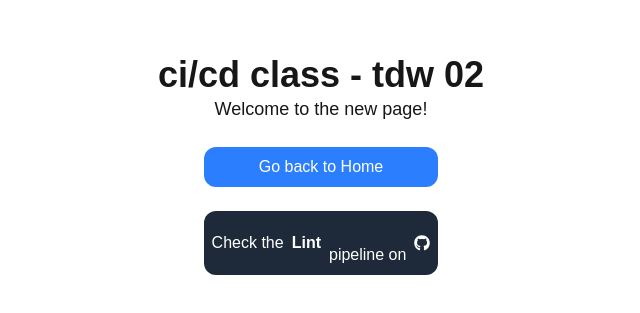
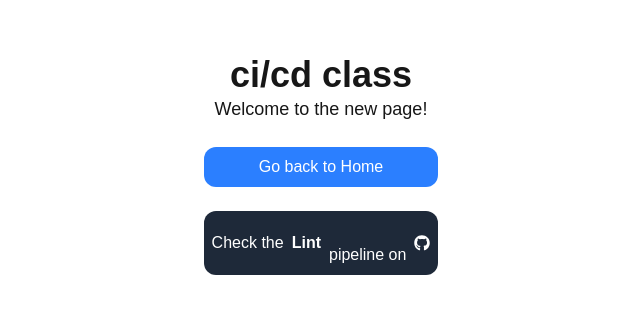
Before and after one commit to TDW-2025/daniel-madureira, a Next.js app: page /new-page in a window 1280 px wide. Shown: the part 231-544 px from the top of the page, without its empty margins (319-959 px from the left). Built offline with nearby package versions, Linux system fonts and the light colour scheme.

Commit message:
Refactor heading and formatting in NewPage component

```diff
--- a/src/pages/new-page.tsx
+++ b/src/pages/new-page.tsx
@@ -6,9 +6,9 @@ import { FaGithub } from "react-icons/fa";
 export default function NewPage() {
   return (
     <div className="flex flex-col justify-center items-center h-screen">
-      <h1 className="text-center text-4xl font-bold">ci/cd class - tdw 02</h1>
+      <h1 className="text-center text-4xl font-bold">ci/cd class</h1>
       <p className="text-center text-lg">Welcome to the new page!</p>
-      <section className="m-2 text-center flex-col flex gap-2 justify-center" >
+      <section className="m-2 text-center flex-col flex gap-2 justify-center">
         <Link href="/" className="mt-4 text-white p-2 rounded-xl bg-blue-500">
           Go back to Home
         </Link>
@@ -18,7 +18,8 @@ export default function NewPage() {
           rel="noopener noreferrer"
           className="mt-4 text-white p-2 rounded-xl bg-gray-800 text-center flex items-center gap-2 justify-center"
         >
-          Check the <span className="font-bold">Lint</span><br /> pipeline on <FaGithub />
+          Check the <span className="font-bold">Lint</span>
+          <br /> pipeline on <FaGithub />
         </Link>
       </section>
     </div>
```
